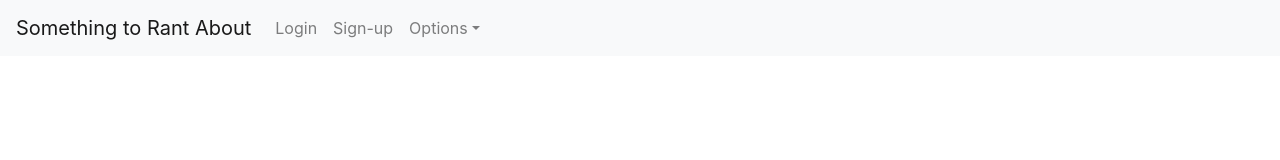
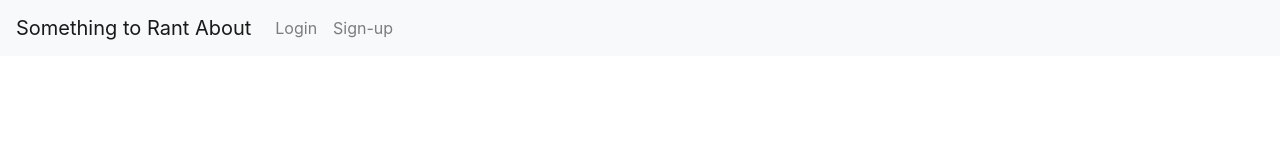
Before and after one commit to duartega/ForumSite, a React (Create React App) app: page /Signup in a window 1280 px wide. Shown: the top 160 px of the page. Built offline with nearby package versions, Linux system fonts and the light colour scheme.

Commit message:
Removed options from navbar

```diff
--- a/src/Navigation/Navbar.jsx
+++ b/src/Navigation/Navbar.jsx
@@ -64,6 +64,7 @@ const NavbarComponent = (props) => {
                   </NavItem>
                 </>
               }
+              {props.loggedin &&
             <UncontrolledDropdown nav inNavbar>
               <DropdownToggle nav caret>
                 Options
@@ -81,6 +82,7 @@ const NavbarComponent = (props) => {
                 </DropdownItem>
               </DropdownMenu>
             </UncontrolledDropdown>
+              }
           </Nav>
           {/* <NavbarText>Simple Text</NavbarText> */}
         </Collapse>
```
